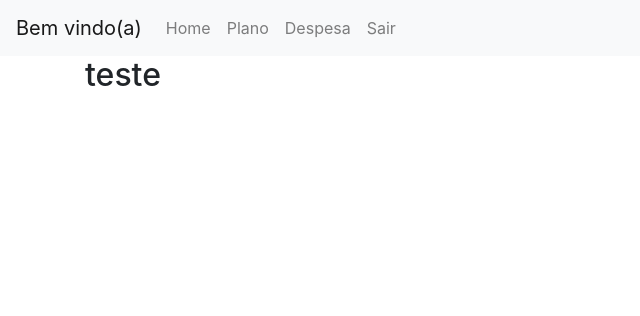
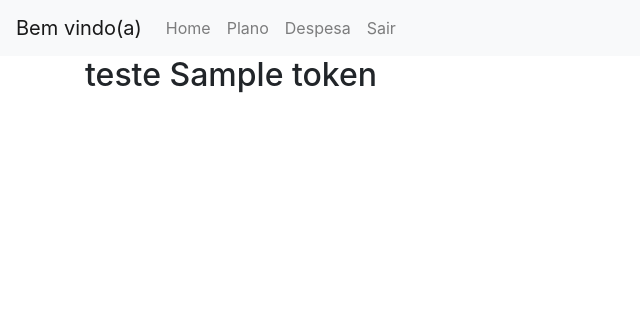
Before and after one commit to ericjmachado/backend-PAS, a Django app: template core/templates/home.html in a window 1280 px wide. Shown: the top 316 px of the page, without its empty margins (0-640 px from the left). Run offline with Django 3.2, Linux system fonts and the light colour scheme; the template is opened without the code that fills it: most values are stand-ins (such as "Sample title", 1, 10 or a date in 2020).

Commit message:
Add token

```diff
--- a/core/templates/home.html
+++ b/core/templates/home.html
@@ -2,6 +2,6 @@
 
 {% block content %}
     <h2>
-    teste
+    teste {{ token }}
     </h2>
 {% endblock %}
--- a/core/views/home.py
+++ b/core/views/home.py
@@ -1,5 +1,11 @@
 from django.views.generic import TemplateView
+from django.conf import settings
 
 
 class HomeView(TemplateView):
     template_name = "home.html"
+
+    def get_context_data(self, **kwargs):
+        context = super(HomeView, self).get_context_data(**kwargs)
+        context["token"] = settings.BEARER_TOKEN
+        return context
```
